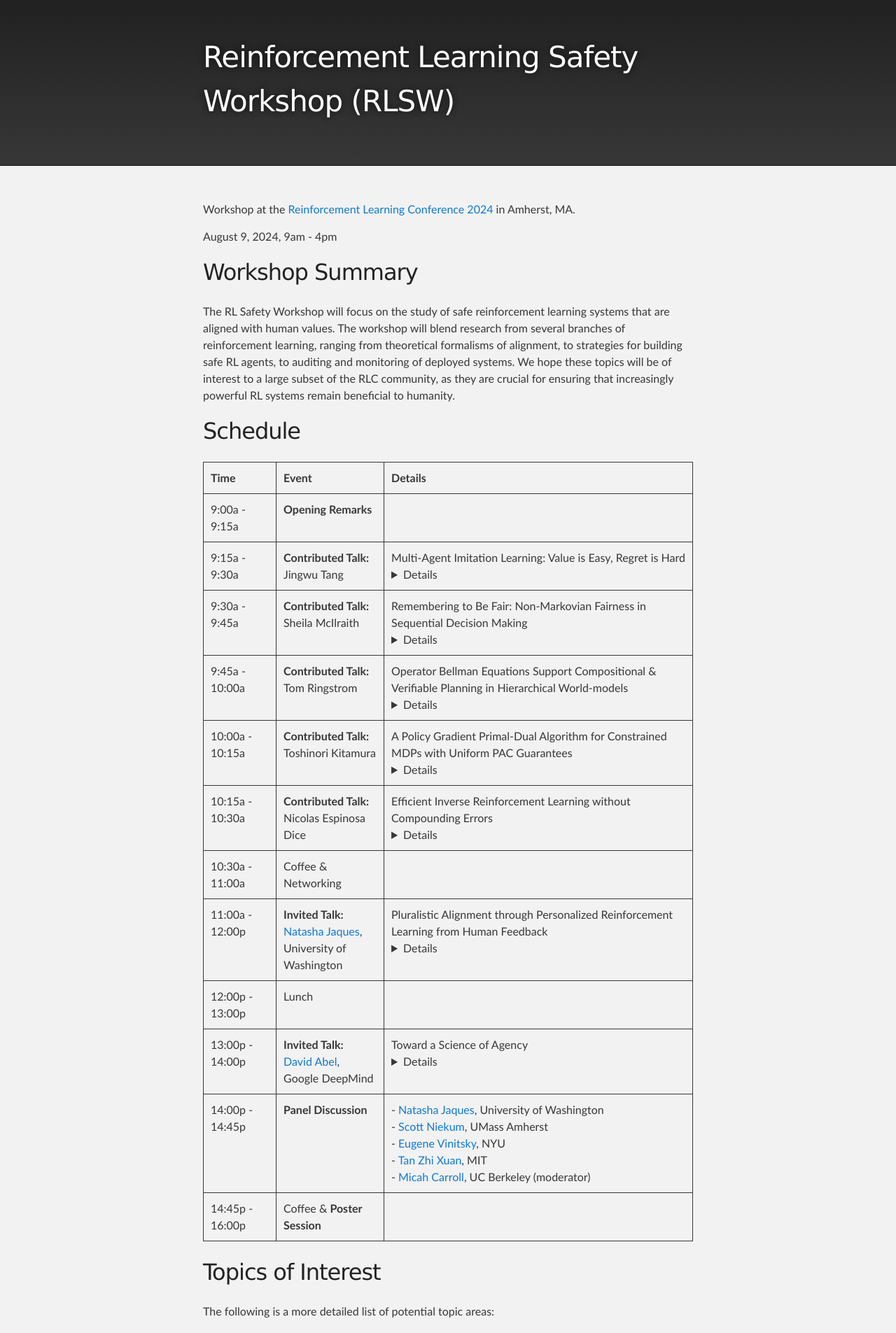
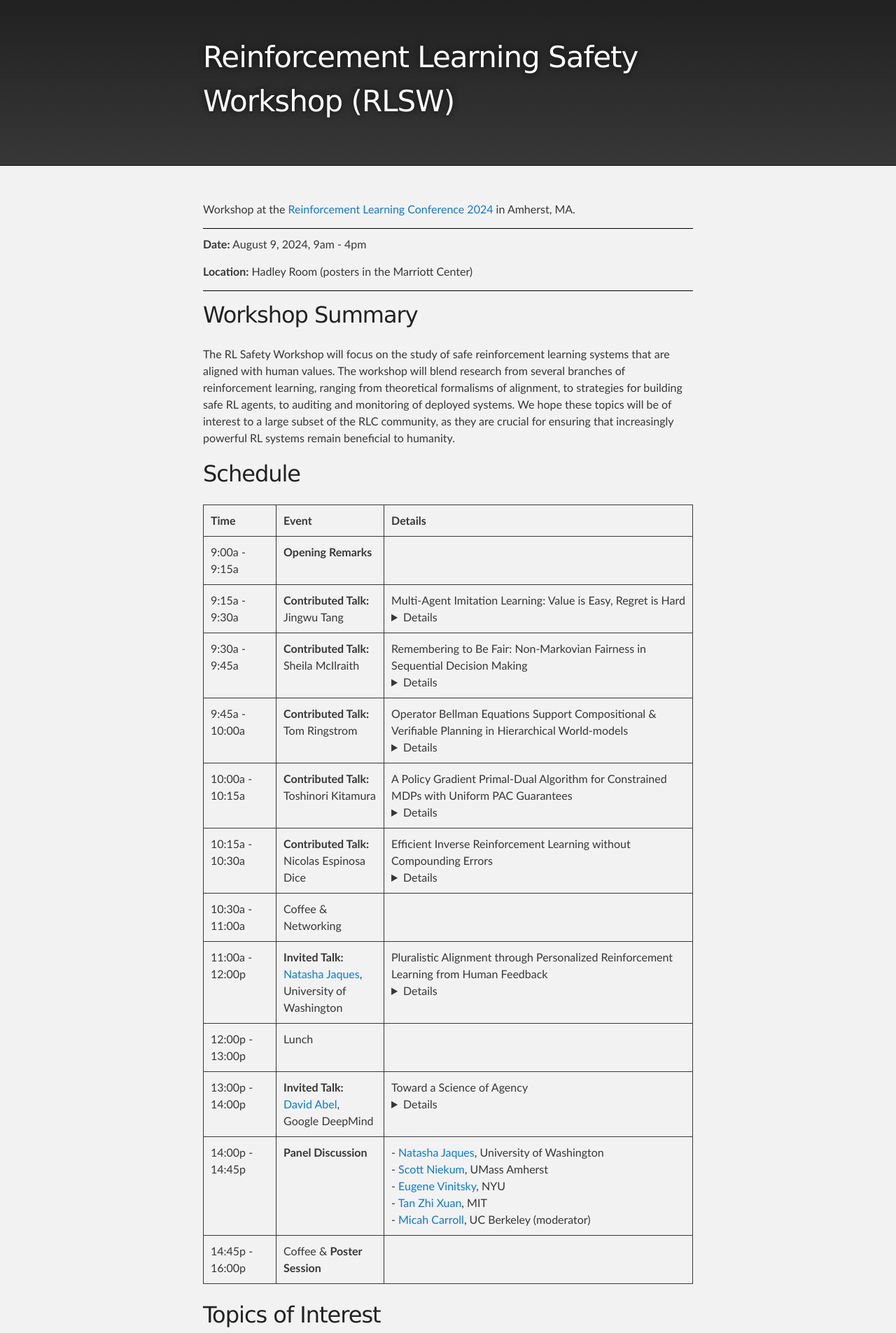
Before and after one commit to rlsafetyworkshop/rlsafetyworkshop.github.io, a Jekyll site: the page built from index.md, in a window 1280 px wide. Shown: the top 1905 px of the page at 70% size. Built offline with Jekyll 4.4.1, drawn with Linux system fonts in a browser that asks for light colours.

Commit message:
Add location

```diff
--- a/css/main.css
+++ b/css/main.css
@@ -296,6 +296,7 @@ hr {
     height: 1px;
     margin-bottom: 5px;
     border: none;
+    background: black;
 }
 
 table {
--- a/index.md
+++ b/index.md
@@ -4,7 +4,13 @@ layout: default
 
 Workshop at the [Reinforcement Learning Conference 2024](https://rl-conference.cc/index.html) in Amherst, MA.
 
-August 9, 2024, 9am - 4pm
+---
+
+**Date:** August 9, 2024, 9am - 4pm
+
+**Location:** Hadley Room (posters in the Marriott Center)
+
+---
 
 ## Workshop Summary
 
```
